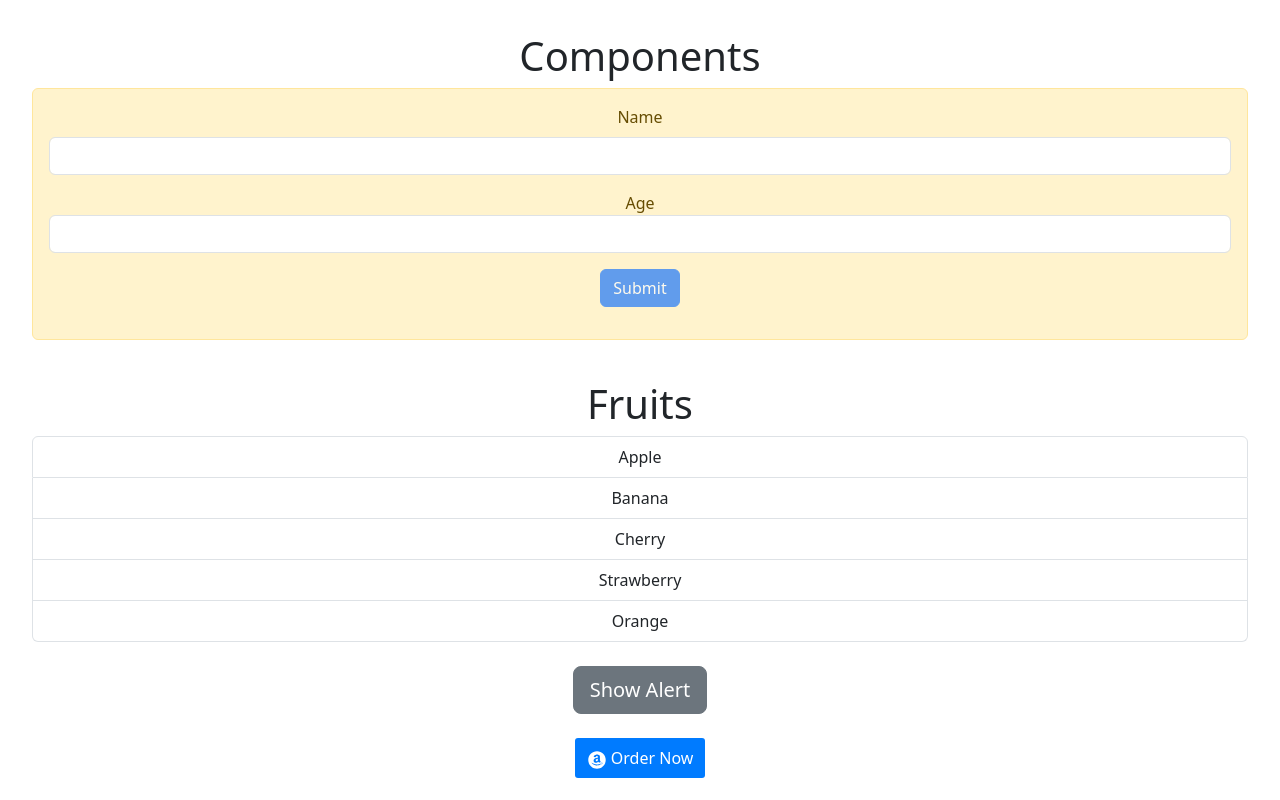
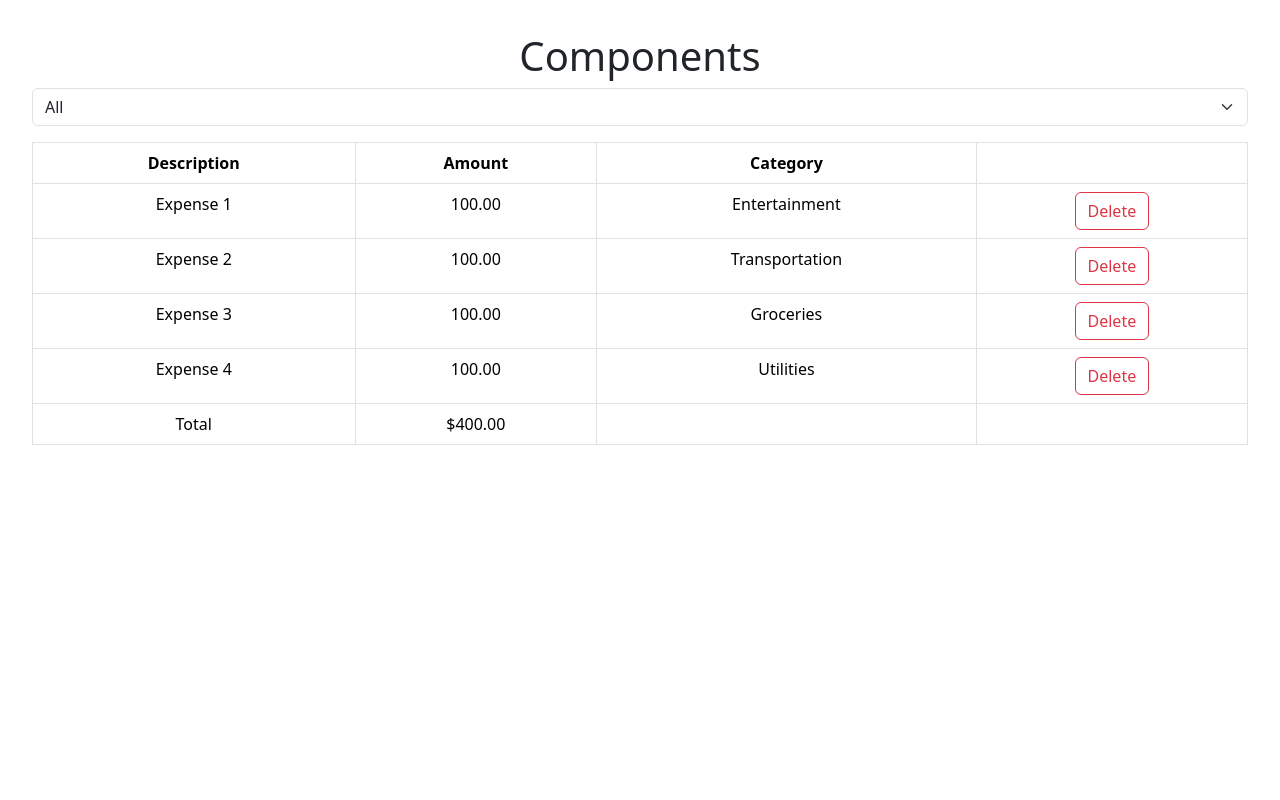
Before and after one commit to carlo-arellano/react-basic, a React (Vite) app: page / in a window 1280 px wide. Shown: the top 800 px of the page. Built offline with nearby package versions, Linux system fonts and the light colour scheme.

Commit message:
Worked on the Project Expense Tracker - added Expense List and Filter component

```diff
--- a/src/App.tsx
+++ b/src/App.tsx
@@ -1,5 +1,5 @@
 import "./App.css";
-import { useState } from "react";
+import { use, useState } from "react";
 import "bootstrap/dist/css/bootstrap.min.css";
 import ListGroup from "./components/ListGroup/ListGroup";
 import Alert from "./components/Alert";
@@ -9,6 +9,8 @@
 import Like from "./components/Like";
 import ExpandableText from "./components/ExpandableText";
 import Form from "./components/Form";
+import ExpenseList from "./expense-tracker/components/ExpenseList";
+import ExpenseFilter from "./expense-tracker/components/ExpenseFilter";
 
 const items = ["Apple", "Banana", "Cherry", "Strawberry", "Orange"];
 
@@ -67,11 +69,40 @@
     console.error(cart);
   };
 
+  const [expenses, setExpenses] = useState([
+    { id: 1, description: "Expense 1", amount: 100, category: "Entertainment" },
+    {
+      id: 2,
+      description: "Expense 2",
+      amount: 100,
+      category: "Transportation",
+    },
+    { id: 3, description: "Expense 3", amount: 100, category: "Groceries" },
+    { id: 4, description: "Expense 4", amount: 100, category: "Utilities" },
+  ]);
+
+  const [selectedCategory, setSelectedCategory] = useState("All");
+
+  const visibleExpenses =
+    selectedCategory === "All"
+      ? expenses
+      : expenses.filter((expense) => expense.category === selectedCategory);
+
   return (
     <>
       <div>
         <h1>Components</h1>
-        <Form />
+        <div className="mb-3">
+          <ExpenseFilter
+            onSelectCategory={(category) => setSelectedCategory(category)}
+          />
+        </div>
+        <ExpenseList
+          expenses={visibleExpenses}
+          onDelete={(id) => setExpenses(expenses.filter((e) => e.id !== id))}
+        />
+
+        {/* <Form />
 
         <br />
         <ListGroup
@@ -121,7 +152,7 @@
           vitae, est molestiae nihil tempore nulla, minima ullam labore
           reprehenderit reiciendis veritatis. Incidunt deserunt omnis
           repellendus voluptates quos neque labore eaque!
-        </ExpandableText>
+        </ExpandableText> */}
       </div>
     </>
   );
--- /dev/null
+++ b/src/expense-tracker/components/ExpenseFilter.tsx
@@ -0,0 +1,20 @@
+interface Props {
+  onSelectCategory: (value: string) => void;
+}
+
+const ExpenseFilter = ({ onSelectCategory }: Props) => {
+  return (
+    <select
+      className="form-select"
+      onChange={(event) => onSelectCategory(event.target.value)}
+    >
+      <option value="All">All</option>
+      <option value="Groceries">Groceries</option>
+      <option value="Entertainment">Entertainment</option>
+      <option value="Transportation">Transportation</option>
+      <option value="Utilities">Utilities</option>
+    </select>
+  );
+};
+
+export default ExpenseFilter;
--- /dev/null
+++ b/src/expense-tracker/components/ExpenseList.tsx
@@ -0,0 +1,60 @@
+interface Expense {
+  id: number;
+  description: string;
+  amount: number;
+  category: string;
+}
+
+interface Props {
+  expenses: Expense[];
+  onDelete: (id: number) => void;
+}
+
+const ExpenseList = ({ expenses, onDelete }: Props) => {
+  if (expenses.length === 0) return;
+
+  return (
+    <table className="table table-bordered">
+      <thead>
+        <tr>
+          <th>Description</th>
+          <th>Amount</th>
+          <th>Category</th>
+          <th></th>
+        </tr>
+      </thead>
+      <tbody>
+        {expenses.map((expense) => (
+          <tr key={expense.id}>
+            <td>{expense.description}</td>
+            <td>{expense.amount.toFixed(2)}</td>
+            <td>{expense.category}</td>
+            <td>
+              <button
+                className="btn btn-outline-danger"
+                onClick={() => onDelete(expense.id)}
+              >
+                Delete
+              </button>
+            </td>
+          </tr>
+        ))}
+      </tbody>
+      <tfoot>
+        <tr>
+          <td>Total</td>
+          <td>
+            $
+            {expenses
+              .reduce((acc, expense) => acc + expense.amount, 0)
+              .toFixed(2)}
+          </td>
+          <td></td>
+          <td></td>
+        </tr>
+      </tfoot>
+    </table>
+  );
+};
+
+export default ExpenseList;
```
